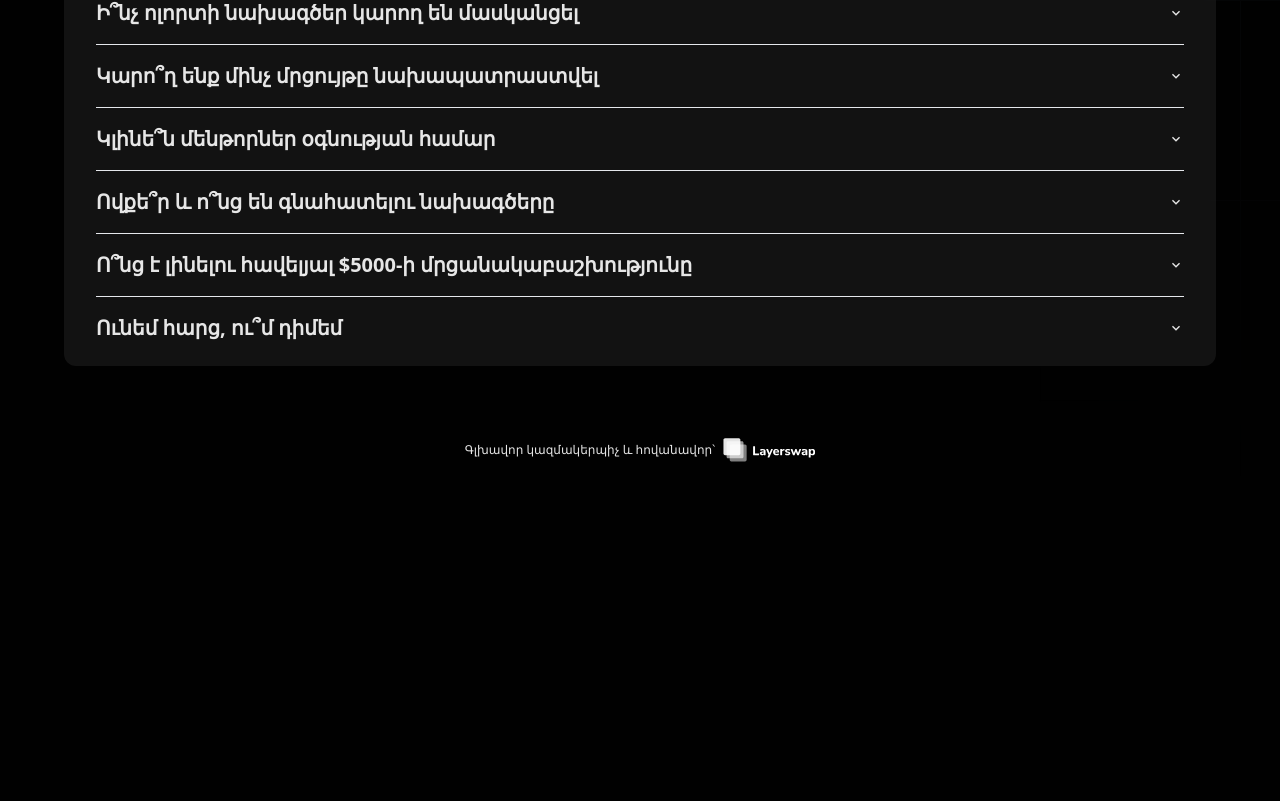
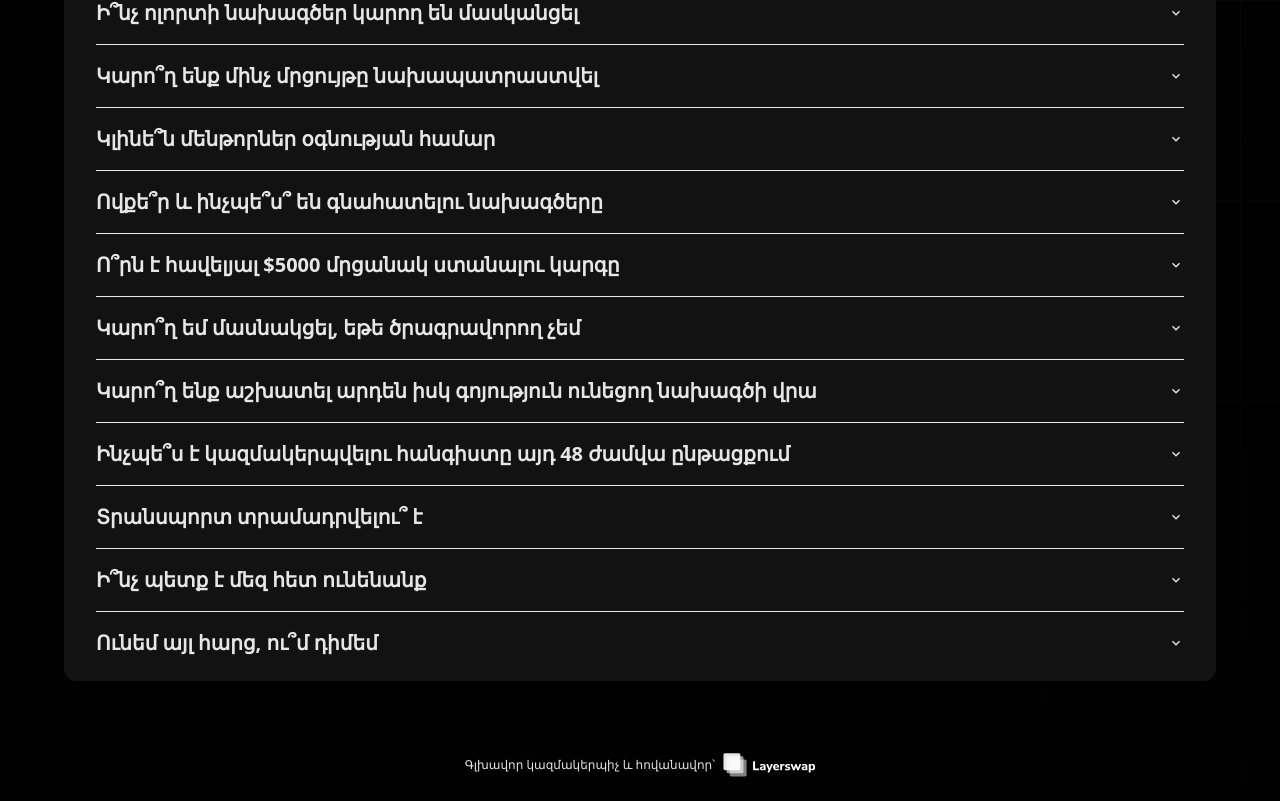
Before and after one commit to layerswap/devhacks-landing, a Next.js app: page / in a window 1280 px wide. Shown: the part 3799-4600 px from the top of the page. Before the commit the page ends 4285 px from the top, so only its background shows below. Built offline with nearby package versions, Linux system fonts and the light colour scheme.

Commit message:
update faq

```diff
--- a/src/components/pageComponents/faq.tsx
+++ b/src/components/pageComponents/faq.tsx
@@ -38,7 +38,7 @@ const FAQ = () => {
                             className="text-medium mt-2 text-left text-base sm:text-lg text-darkblue-100"
                             pb={4}
                         >
-                            Թույլատրվում է միայն պլանավորել՝ օրինակ՝ ինչ եք անելու, ոնց եք անելու, ինչ ռեսուրսներ են պետք։ Իսկ փաստացի նախագծի իրականացումը պետք է ամբողջությամբ ստեղծվի այդ 48 ժամվա ընթացքում։
+                            Թույլատրվում է միայն պլանավորել՝ օրինակ՝ ինչ եք անելու, ինչպես եք անելու, ինչ ռեսուրսներ են պետք։ Իսկ նախագիծը պետք է ամբողջությամբ իրականացվի այդ 48 ժամվա ընթացքում։
                         </AccordionPanel>
                     </AccordionItem>
 
@@ -52,7 +52,7 @@ const FAQ = () => {
                             </AccordionButton>
                         </h2>
                         <AccordionPanel className='text-left text-medium text-base sm:text-lg mt-2 text-darkblue-100' pb={4}>
-                            Ոչ, մրցույթը ձեր ու ձեր թիմի մասին է՝ եկեք, ինքնուրույն տանջվենք ու ինքնուրույն փորձեք կորզել էն ինչ ձերն ա։ Չկարողացաք չկարողացաք՝ մենթորները ոչ մի բան չեն կարող անել։
+                            Ոչ, մրցույթը Ձեր ու Ձեր թիմի մասին է՝ եկե՛ք, տանջվե՛ք ու ինքնուրույն փորձե՛ք ստեղծել ն ինչ կարող եք։
                         </AccordionPanel>
                     </AccordionItem>
 
@@ -60,13 +60,13 @@ const FAQ = () => {
                         <h2>
                             <AccordionButton className='flex justify-between'>
                                 <span className='text-left text-lg sm:text-xl font-bold text-navy-900 dark:text-white'>
-                                    Ովքե՞ր և ո՞նց են գնահատելու նախագծերը
+                                    Ովքե՞ր և ինչպե՞ս՞ են գնահատելու նախագծերը
                                 </span>
                                 <AccordionIcon className='text-left !text-navy-900 dark:!text-white' />
                             </AccordionButton>
                         </h2>
                         <AccordionPanel className='text-left text-medium text-base sm:text-lg mt-2 text-darkblue-100' pb={4}>
-                            Նախապես ընտրված` 6-10 հոգանոց հանձնաժողովը գնահատելու է նախագծերը հայտարարված կրիտերիաներով` տեխնիկական բարդությունը, նախագծի ամբողջականությունը, օգտագործման հարմարավետությունը, կատարման իրատեսականությունը։ Հանձնաժողովի անդամները կազմված կլինեն տարբեր ոլորտների մասնագետներից։
+                            Նախապես ընտրված` 6-10 հոգանոց հանձնաժողովը գնահատելու է նախագծերը հայտարարված չափանիշներով` տեխնիկական բարդություն, նախագծի ամբողջականություն, օգտագործման հարմարավետություն, կատարման իրատեսականություն։ Հանձնաժողովի անդամները կազմված կլինեն տարբեր ոլորտների մասնագետներից։
                         </AccordionPanel>
                     </AccordionItem>
 
@@ -74,13 +74,83 @@ const FAQ = () => {
                         <h2>
                             <AccordionButton className='flex justify-between'>
                                 <span className='text-left text-lg sm:text-xl font-bold text-navy-900 dark:text-white'>
-                                    Ո՞նց է լինելու հավելյալ $5000-ի մրցանակաբաշխությունը
+                                    Ո՞րն է հավելյալ $5000 մրցանակ ստանալու կարգը
                                 </span>
                                 <AccordionIcon className='text-left !text-navy-900 dark:!text-white' />
                             </AccordionButton>
                         </h2>
                         <AccordionPanel className='text-left text-medium text-base sm:text-lg mt-2 text-darkblue-100' pb={4}>
-                            Առաջին տեղ զբաղեցրած թիմը առանց նախապայմանի հաղթելու է $5000: Որից հետո հանձնաժողովը առանձին քվեարկություն է անելու՝ հավելյան $5000-ի համար։ Հիմնական ուշադրություն է դարձվելու նախագծի իրագործման իրատեսականության վրա։
+                            Առաջին տեղը զբաղեցրած թիմը առանց նախապայմանի հաղթելու է $5000, որից հետո հանձնաժողովն առանձին քվեարկությամբ որոշում է կայացնելուհավելյալ $5000 շնորհելու մասով։  Քվերակության ժամանակ շեշտը դրվելու է նախագծի իրագործման իրատեսականության վրա։
+                        </AccordionPanel>
+                    </AccordionItem>
+
+                    <AccordionItem className='border-b border-gray-200 py-[17px] dark:!border-white/10'>
+                        <h2>
+                            <AccordionButton className='flex justify-between'>
+                                <span className='text-left text-lg sm:text-xl font-bold text-navy-900 dark:text-white'>
+                                    Կարո՞ղ եմ մասնակցել, եթե ծրագրավորող չեմ
+                                </span>
+                                <AccordionIcon className='text-left !text-navy-900 dark:!text-white' />
+                            </AccordionButton>
+                        </h2>
+                        <AccordionPanel className='text-left text-medium text-base sm:text-lg mt-2 text-darkblue-100' pb={4}>
+                            Միանշանակ, թիմը համակողմանի կմոտենա նախագծին տարբեր հմտություններ ունեցող թիմակիցներ ունենալու դեպքում։
+                        </AccordionPanel>
+                    </AccordionItem>
+
+                    <AccordionItem className='border-b border-gray-200 py-[17px] dark:!border-white/10'>
+                        <h2>
+                            <AccordionButton className='flex justify-between'>
+                                <span className='text-left text-lg sm:text-xl font-bold text-navy-900 dark:text-white'>
+                                    Կարո՞ղ ենք աշխատել արդեն իսկ գոյություն ունեցող նախագծի վրա
+                                </span>
+                                <AccordionIcon className='text-left !text-navy-900 dark:!text-white' />
+                            </AccordionButton>
+                        </h2>
+                        <AccordionPanel className='text-left text-medium text-base sm:text-lg mt-2 text-darkblue-100' pb={4}>
+                            Ցանկալի է ստեղծել նոր նախագիծ։ Եթե նախընտրում եք աշխատել արդեն գոյություն ունեցող նախագծի կատարելագործման վրա, անհրաժեշտ է նախապես ստանալ հաստատում տելեգրամյան ալիքի միջոցով։
+                        </AccordionPanel>
+                    </AccordionItem>
+
+                    <AccordionItem className='border-b border-gray-200 py-[17px] dark:!border-white/10'>
+                        <h2>
+                            <AccordionButton className='flex justify-between'>
+                                <span className='text-left text-lg sm:text-xl font-bold text-navy-900 dark:text-white'>
+                                    Ինչպե՞ս է կազմակերպվելու հանգիստը այդ 48 ժամվա ընթացքում
+                                </span>
+                                <AccordionIcon className='text-left !text-navy-900 dark:!text-white' />
+                            </AccordionButton>
+                        </h2>
+                        <AccordionPanel className='text-left text-medium text-base sm:text-lg mt-2 text-darkblue-100' pb={4}>
+                            Հանգստի համար նախատեսված զոնա չի լինելու։ Մասնակիցները կարող են լքել մրցույթի անցկացման վայրը, եթե կա հանգստանալու խիստ անհրաժեշտություն։
+                        </AccordionPanel>
+                    </AccordionItem>
+
+                    <AccordionItem className='border-b border-gray-200 py-[17px] dark:!border-white/10'>
+                        <h2>
+                            <AccordionButton className='flex justify-between'>
+                                <span className='text-left text-lg sm:text-xl font-bold text-navy-900 dark:text-white'>
+                                    Տրանսպորտ տրամադրվելու՞ է
+                                </span>
+                                <AccordionIcon className='text-left !text-navy-900 dark:!text-white' />
+                            </AccordionButton>
+                        </h2>
+                        <AccordionPanel className='text-left text-medium text-base sm:text-lg mt-2 text-darkblue-100' pb={4}>
+                            Ոչ, մասնակիցներն իրենք պետք է կազմակերպեն իրենց տրանսպորտը։
+                        </AccordionPanel>
+                    </AccordionItem>
+
+                    <AccordionItem className='border-b border-gray-200 py-[17px] dark:!border-white/10'>
+                        <h2>
+                            <AccordionButton className='flex justify-between'>
+                                <span className='text-left text-lg sm:text-xl font-bold text-navy-900 dark:text-white'>
+                                    Ի՞նչ պետք է մեզ հետ ունենանք
+                                </span>
+                                <AccordionIcon className='text-left !text-navy-900 dark:!text-white' />
+                            </AccordionButton>
+                        </h2>
+                        <AccordionPanel className='text-left text-medium text-base sm:text-lg mt-2 text-darkblue-100' pb={4}>
+                            Ձեզ հետ բերեք այն ամենը, ինչ հարկավոր է նախագծի վրա աշխատելու համար՝ նոթբուքեր, լիցքավորիչներ, անհրաժեշտ ծրագրեր և այլն։
                         </AccordionPanel>
                     </AccordionItem>
 
@@ -88,7 +158,7 @@ const FAQ = () => {
                         <h2>
                             <AccordionButton className='flex justify-between'>
                                 <span className='text-left text-lg sm:text-xl font-bold text-navy-900 dark:text-white'>
-                                    Ունեմ հարց, ու՞մ դիմեմ
+                                    Ունեմ այլ հարց, ու՞մ դիմեմ
                                 </span>
                                 <AccordionIcon className='text-left !text-navy-900 dark:!text-white' />
                             </AccordionButton>
```
